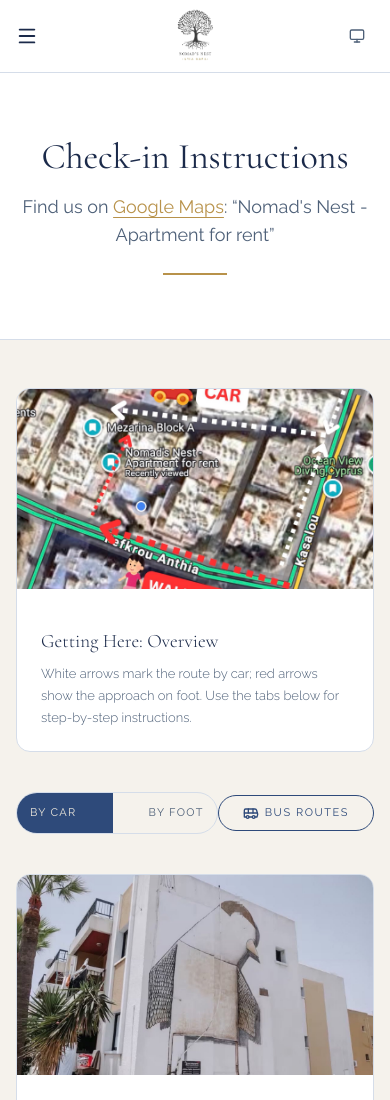
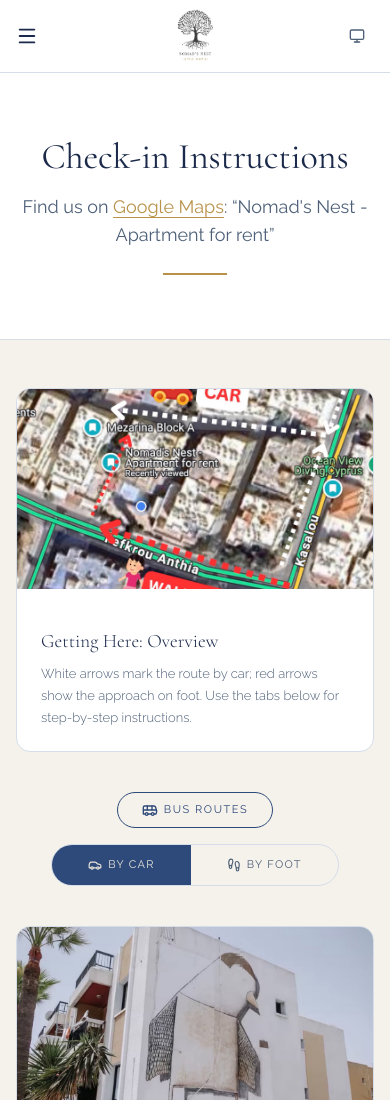
Before and after one commit to cmin764/nomads-nest, a Next.js app: page /check-in in a window 390 px wide. Shown: the top 1100 px of the page. Built offline with nearby package versions, Linux system fonts and the light colour scheme.

Commit message:
Fix check-in buttons layout for mobile

```diff
--- a/src/app/globals.css
+++ b/src/app/globals.css
@@ -129,6 +129,7 @@ body {
   box-shadow: none !important;
   border-radius: 0;
   padding: 12px 36px;
+  gap: 6px;
   font-size: 11px;
   font-weight: 400;
   letter-spacing: .12em;
--- a/src/components/check-in/directions-tabs.tsx
+++ b/src/components/check-in/directions-tabs.tsx
@@ -1,7 +1,7 @@
 "use client";
 
 import Image from "next/image";
-import { Maximize2 } from "lucide-react";
+import { Car, Footprints, Maximize2 } from "lucide-react";
 import Lightbox from "yet-another-react-lightbox";
 import { useLightbox, LIGHTBOX_PLUGINS } from "@/hooks/use-lightbox";
 import { Tabs, TabsContent, TabsList, TabsTrigger } from "@/components/ui/tabs";
@@ -49,12 +49,22 @@ export default function DirectionsTabs() {
       />
 
     <Tabs defaultValue="car" className="w-full">
-      <div className="flex items-center mb-10">
+      {/* Mobile: Bus Routes centered above tabs; Desktop: tabs left, Bus Routes right */}
+      <div className="flex flex-col items-center gap-4 sm:flex-row sm:items-center mb-10">
+        <div className="sm:hidden">
+          <TransportModal />
+        </div>
         <TabsList className="nn-tab-list">
-          <TabsTrigger value="car" className="nn-tab">By Car</TabsTrigger>
-          <TabsTrigger value="foot" className="nn-tab">By Foot</TabsTrigger>
+          <TabsTrigger value="car" className="nn-tab">
+            <Car size={14} />
+            By Car
+          </TabsTrigger>
+          <TabsTrigger value="foot" className="nn-tab">
+            <Footprints size={14} />
+            By Foot
+          </TabsTrigger>
         </TabsList>
-        <div className="ml-auto">
+        <div className="hidden sm:block sm:ml-auto">
           <TransportModal />
         </div>
       </div>
```
